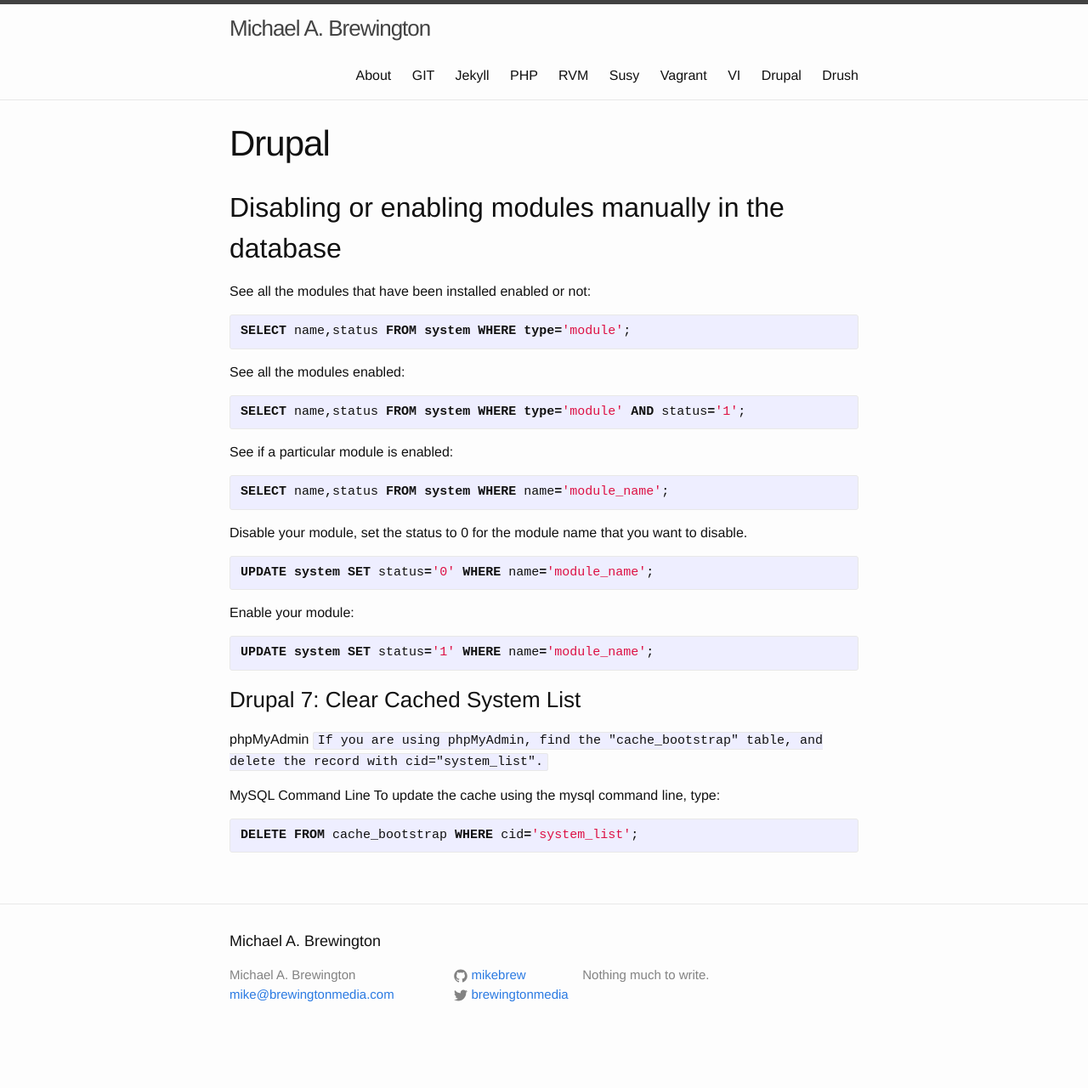
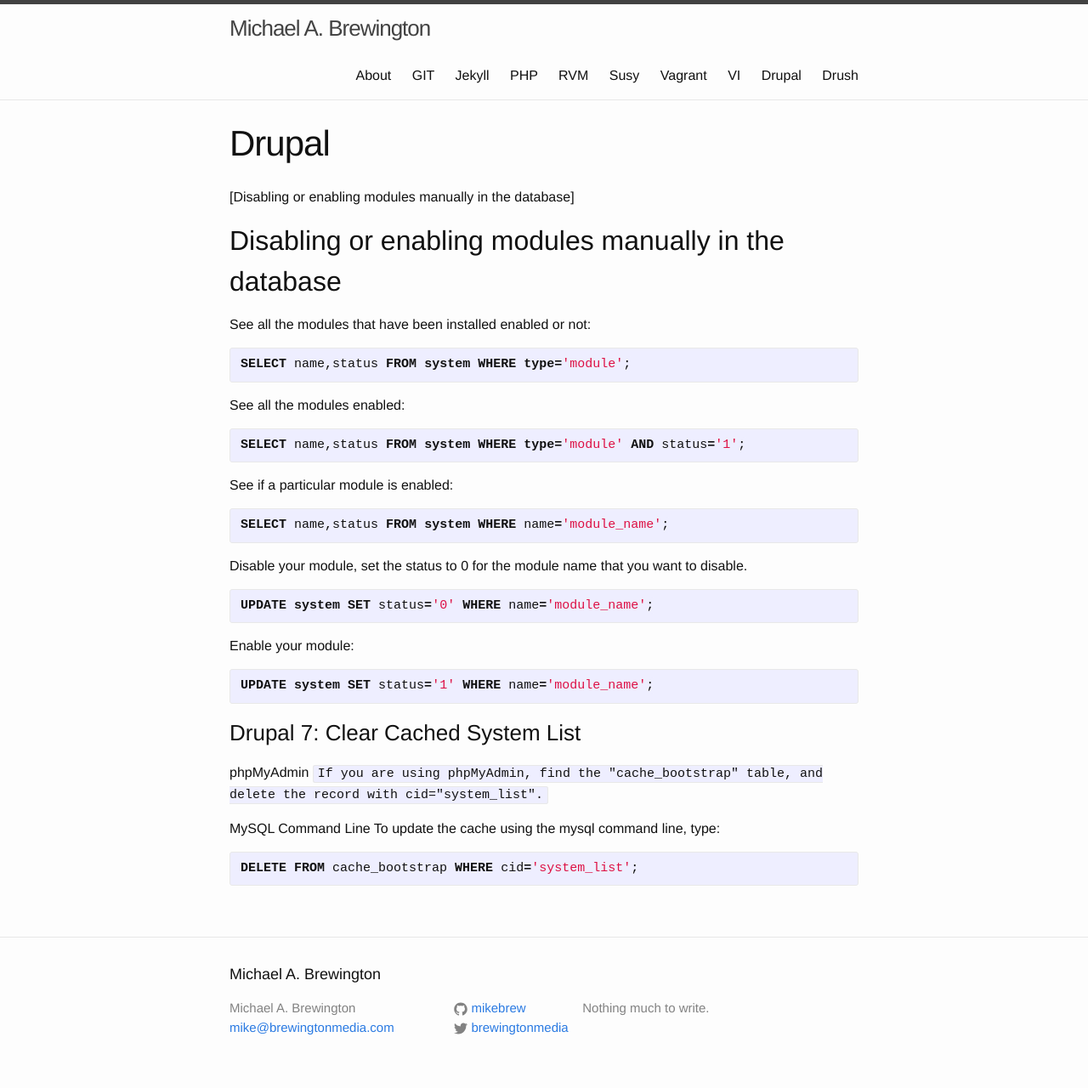
Before and after one commit to mikebrew/mikebrew.github.io, a Jekyll site: the page built from drupal.md, in a window 1280 px wide. Shown: the whole page at 85% size. Built offline with Jekyll 4.4.1, drawn with Linux system fonts in a browser that asks for light colours; before the commit the page ends 1241 px from its top, so only the background shows below that.

Commit message:
playing with linking

```diff
--- a/drupal.md
+++ b/drupal.md
@@ -3,6 +3,7 @@ layout: page
 title: Drupal
 permalink: /drupal/
 ---
+[Disabling or enabling modules manually in the database]
 
 ##Disabling or enabling modules manually in the database
 
```
